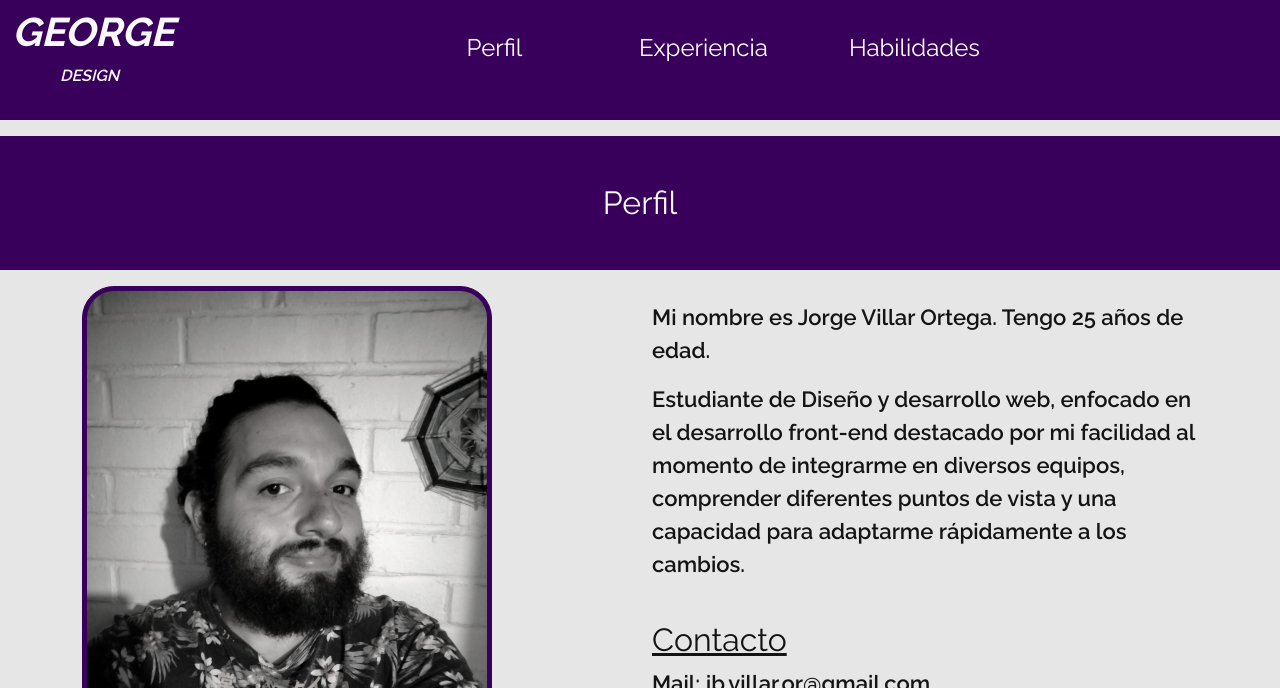
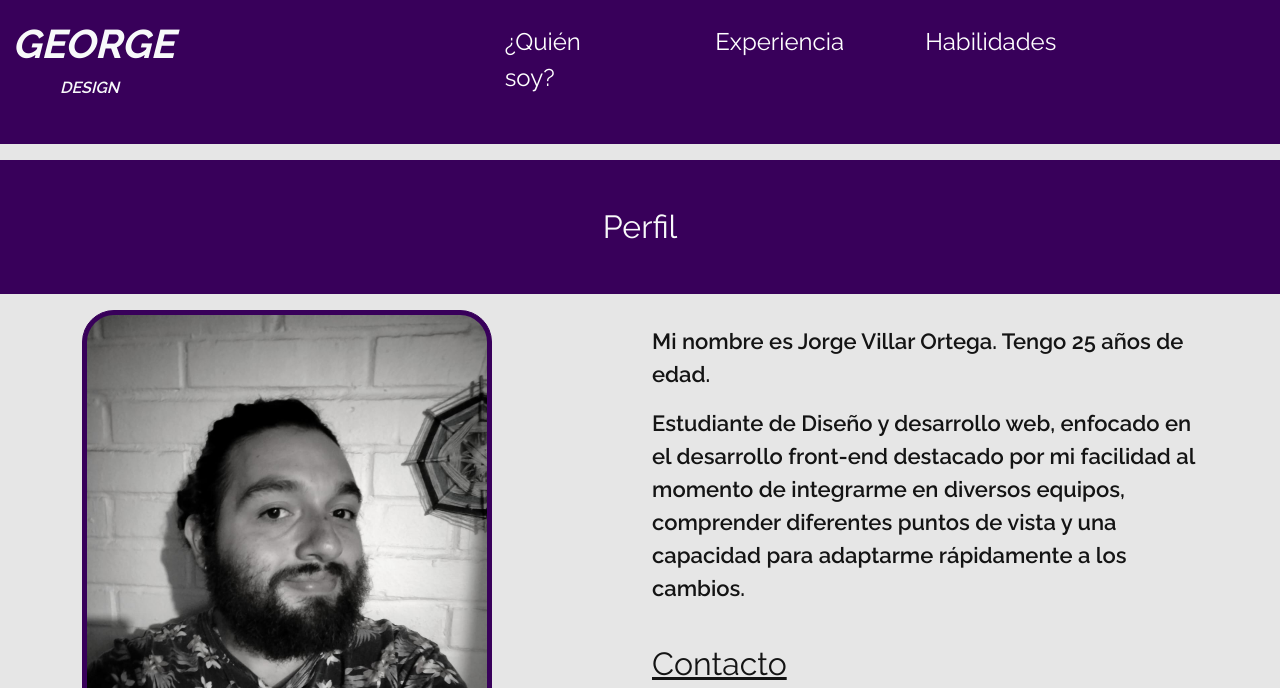
Before and after one commit to concillor/portafolio, a plain HTML site: page index.html in a window 1280 px wide. Shown: the top 688 px of the page. Drawn offline with nearby package versions, Linux system fonts and the light colour scheme.

Commit message:
Update index.html

```diff
--- a/index.html
+++ b/index.html
@@ -48,7 +48,7 @@
                 <div class="collapse navbar-collapse" id="navbarNav">
                     <ul class="navbar-nav">
                         <li class="nav-item">
-                            <a class="nav-link navegador m-auto me-md-5 p-3" href="#informacion">Perfil</a>
+                            <a class="nav-link navegador m-auto me-md-5 p-3" href="#informacion">¿Quién soy?</a>
                         </li>
                         <li class="nav-item">
                             <a class="nav-link navegador m-auto me-md-5 p-3" href="#proyectos">Experiencia</a>
```
